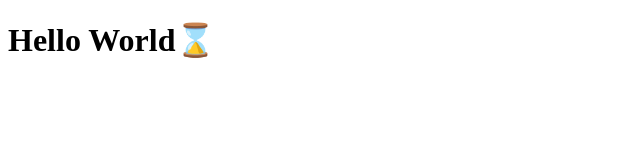
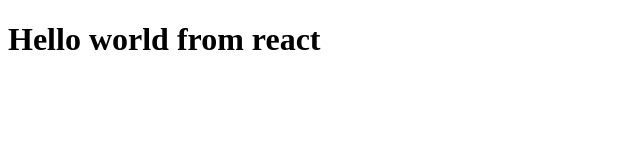
Before and after one commit to preetamvarun/React-V1, a plain HTML site: page L-01/index.html in a window 1280 px wide. Shown: the whole page, without its empty margins (0-640 px from the left). Drawn offline with nearby package versions, Linux system fonts and the light colour scheme.

Commit message:
created hello world app in react

```diff
--- /dev/null
+++ b/L-01/App.js
@@ -0,0 +1,3 @@
+const h1 = React.createElement('h1');
+
+console.log(h1);
--- a/L-01/index.html
+++ b/L-01/index.html
@@ -6,15 +6,28 @@
     <title>Hello World</title>
   </head>
   <body>
-    <div id="root">
-      <!-- <h1>Hello World</h1> -->
-    </div>
-
+    <div id="root"></div>
+    <script
+      crossorigin
+      src="https://unpkg.com/react@18/umd/react.development.js"></script>
+    <script
+      crossorigin
+      src="https://unpkg.com/react-dom@18/umd/react-dom.development.js"></script>
     <script>
-      const h1 = document.createElement('h1');
-      h1.textContent = 'Hello World⌛';
-      const rootId = document.getElementById('root');
-      rootId.append(h1);
+      const h1 = React.createElement(
+        'h1',
+        { id: 'heading-id' },
+        'Hello world from react'
+      );
+      // h1 is a javascript object
+      const root = ReactDOM.createRoot(document.getElementById('root'));
+      root.render(h1);
+      //   console.log(h1);
     </script>
   </body>
 </html>
+
+<!-- const h1 = document.createElement('h1');
+h1.textContent = 'Hello World⌛';
+const rootId = document.getElementById('root');
+rootId.append(h1); -->
```
